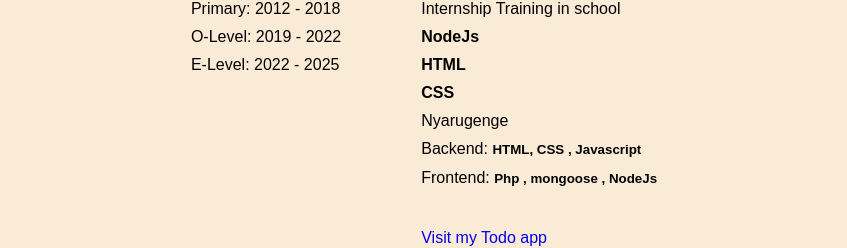
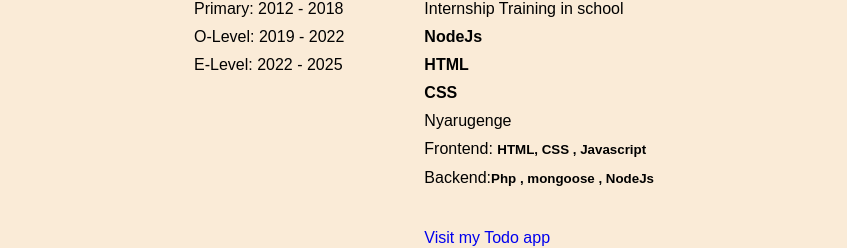
Before and after one commit to solineabingeneye/My-Brand-soline, a plain HTML site: page index.html in a window 1280 px wide. Shown: the part 1111-1359 px from the top of the page, without its empty margins (216-1063 px from the left). Drawn offline with Linux system fonts and the light colour scheme.

```diff
--- a/index.html
+++ b/index.html
@@ -53,8 +53,8 @@
 
                     <li>Nyarugenge</li>
                     <ul class="one1">
-                        <li>Backend: <small class="skills">HTML, CSS , Javascript</small></li>
-                        <li>Frontend: <small class="skills">Php , mongoose , NodeJs</small> </li>
+                        <li>Frontend:  <small class="skills">HTML, CSS , Javascript</small></li>
+                        <li>Backend:<small class="skills">Php , mongoose , NodeJs</small> </li>
                     </ul><br><br>
                     <a href="./pages/todo.html">Visit my Todo app</a>
                 </ul>
```
